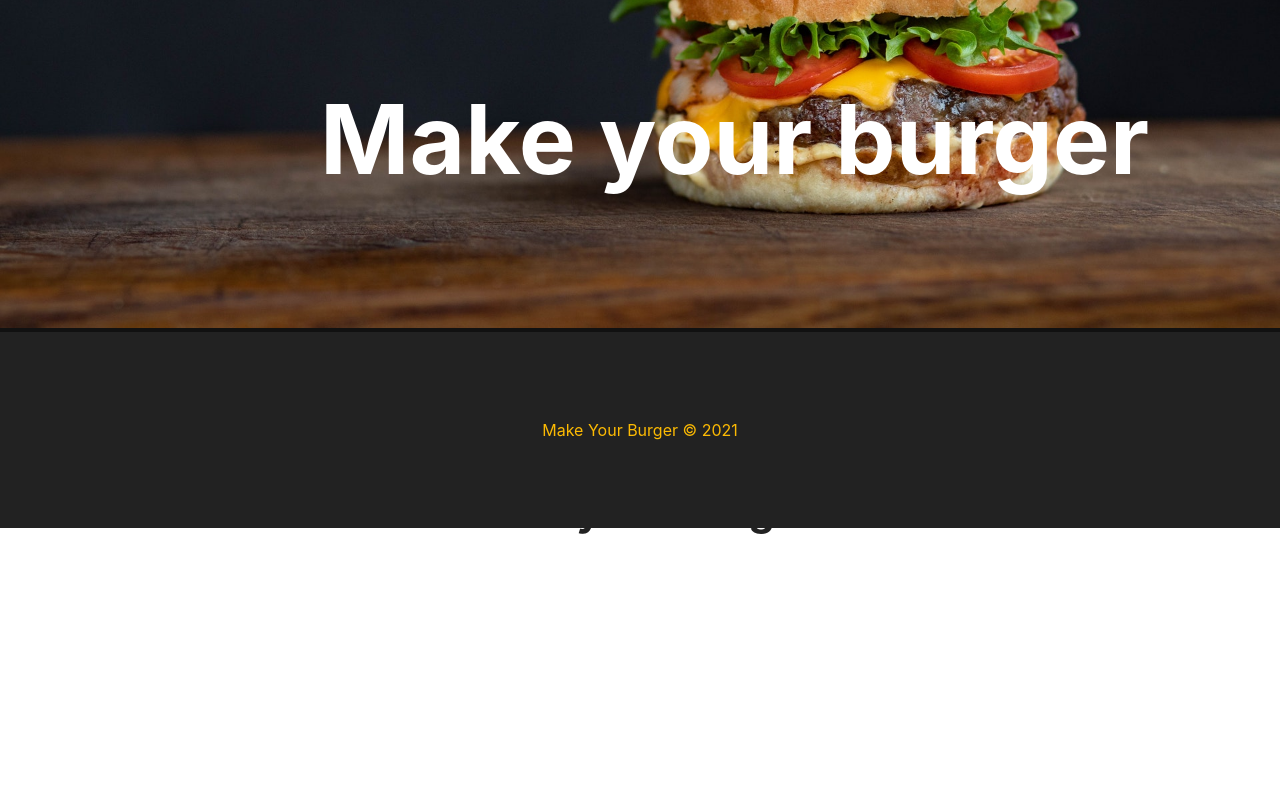
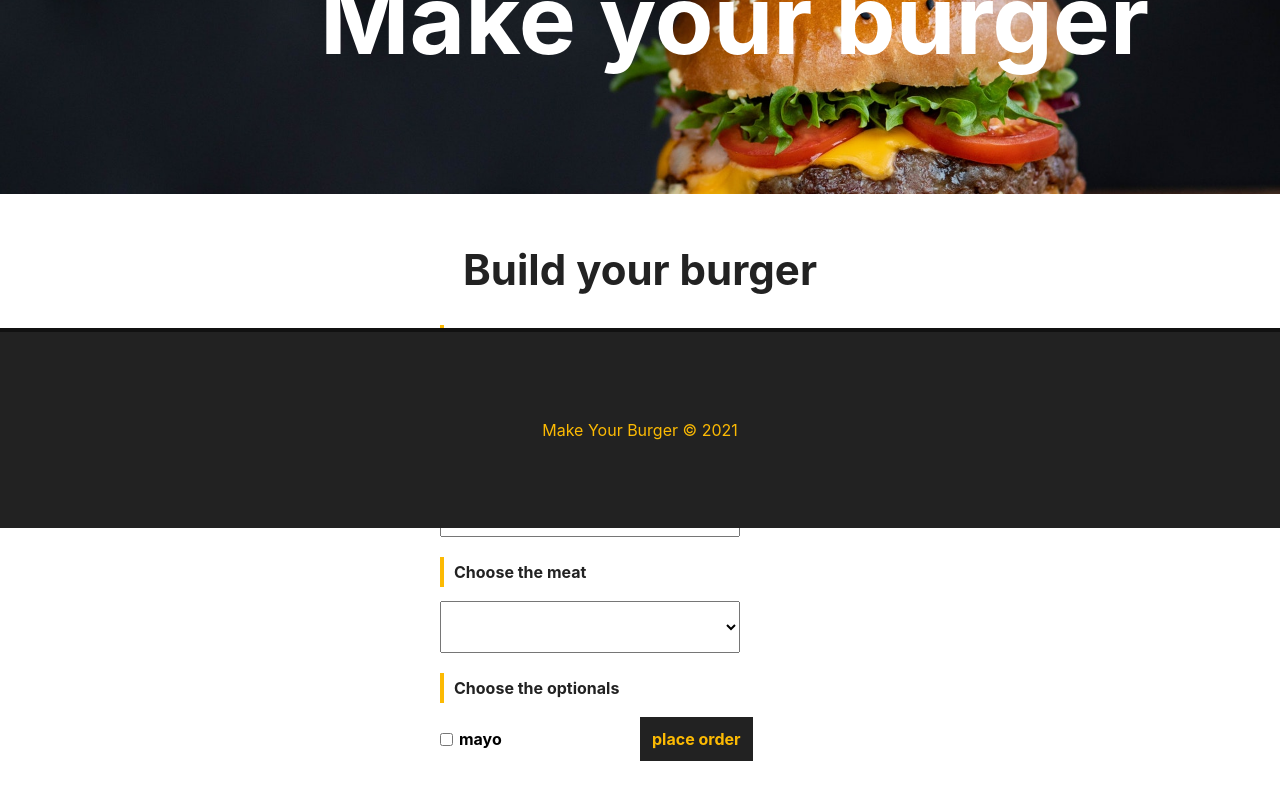
Before and after one commit to leonardohsilvadev/vue-burger-maker, a Vue app: page / in a window 1280 px wide. Shown: the part 272-1072 px from the top of the page. Before the commit the page ends 857 px from the top, so only its background shows below. Built offline with nearby package versions, Linux system fonts and the light colour scheme.

Commit message:
creatin' burger form component

```diff
--- a/src/components/Banner.vue
+++ b/src/components/Banner.vue
@@ -13,10 +13,9 @@ export default {
 <style scoped>
   #banner {
     background-image: url('/img/burger.jpg');
-    background-position: 0 -42vh;
+    background-position: 0;
     background-size: cover;
-    background-repeat: no-repeat;
-    height: 70vh;
+    height: 20rem;
     display: flex;
     justify-content: flex-start;
     align-items: center;
--- /dev/null
+++ b/src/components/BurgerForm.vue
@@ -0,0 +1,109 @@
+<template>
+  <div>
+    <form id="form">
+       <div class="input-container">
+         <label for="name">Name</label>
+         <input type="text" name="name" v-model="name" placeholder="enter your name" />
+       </div>
+
+        <div class="input-container">
+         <label for="bread">Choose the bread</label>
+         <select name="bread" v-model="bread">
+         </select>
+       </div>
+
+        <div class="input-container">
+         <label for="meat">Choose the meat</label>
+         <select name="meat" v-model="meat">
+         </select>
+       </div>
+
+       <div id="optionals-container" class="input-container">
+         <label id="optionals-title" for="optionals">Choose the optionals</label>
+         <div class="checkbox-container">
+           <input type="checkbox" name="optionals" v-model="optionals" value="mayo" />
+           <span>mayo</span>
+         </div>
+
+         <div class="input-container">
+           <input type="submit" class="submit" value="place order">
+         </div>
+       </div>
+    </form>
+  </div>
+</template>
+
+<script>
+export default {
+  name: 'BurgerForm'
+}
+</script>
+
+<style scoped>
+  #form {
+    max-width: 25rem;
+    margin: 0 auto;
+  }
+
+  .input-container {
+    display: flex;
+    flex-direction: column;
+    margin-bottom: 1.25rem;
+  }
+
+  label {
+    font-weight: bold;
+    margin-bottom: 0.875rem;
+    color: #222;
+    padding: 0.313rem 0.625rem;
+    border-left: 0.25rem solid #FCBA03;
+  }
+
+  input, select {
+    padding: 1rem;
+    width: 18.75rem;
+  }
+
+  #optionals-container {
+    flex-direction: row;
+    flex-wrap: wrap;
+  }
+
+  #optionals-title {
+    width: 100%;
+  }
+
+  .checkbox-container {
+    display: flex;
+    align-items: center;
+    width: 50%;
+    margin-bottom: 1.25rem;
+    cursor: pointer;
+  }
+
+  .checkbox-container span, input {
+    width: auto;
+  }
+
+  .checkbox-container span {
+    margin-left: 0.375rem;
+    font-weight: bold;
+  }
+
+  .submit {
+    background-color: #222;
+    color: #FCBA03;
+    font-weight: bold;
+    border: 0.125rem solid #222;
+    padding: 0.625rem;
+    font-size: 1rem;
+    margin: 0 auto;
+    cursor: pointer;
+    transition: 0.5s;
+  }
+
+  .submit:hover {
+    background-color: transparent;
+    color: #222;
+  }
+</style>
--- a/src/views/Home.vue
+++ b/src/views/Home.vue
@@ -2,16 +2,19 @@
   <Banner />
   <div class="container">
     <h1>Build your burger</h1>
+    <BurgerForm />
   </div>
 </template>
 
 <script>
 import Banner from '../components/Banner.vue'
+import BurgerForm from '../components/BurgerForm.vue'
 
 export default {
   name: 'Home',
   components: {
-    Banner
+    Banner,
+    BurgerForm
   }
 }
 </script>
```
